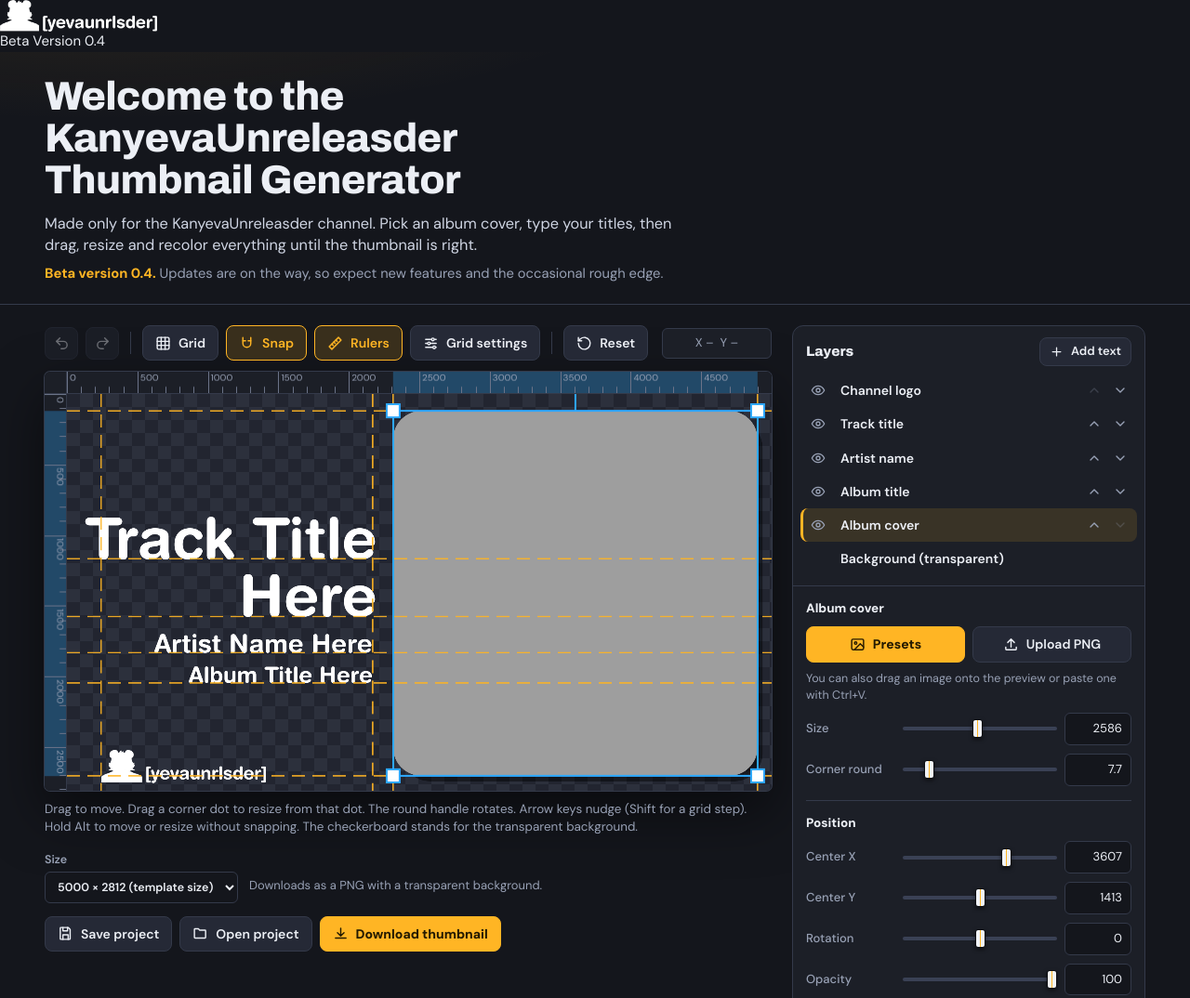
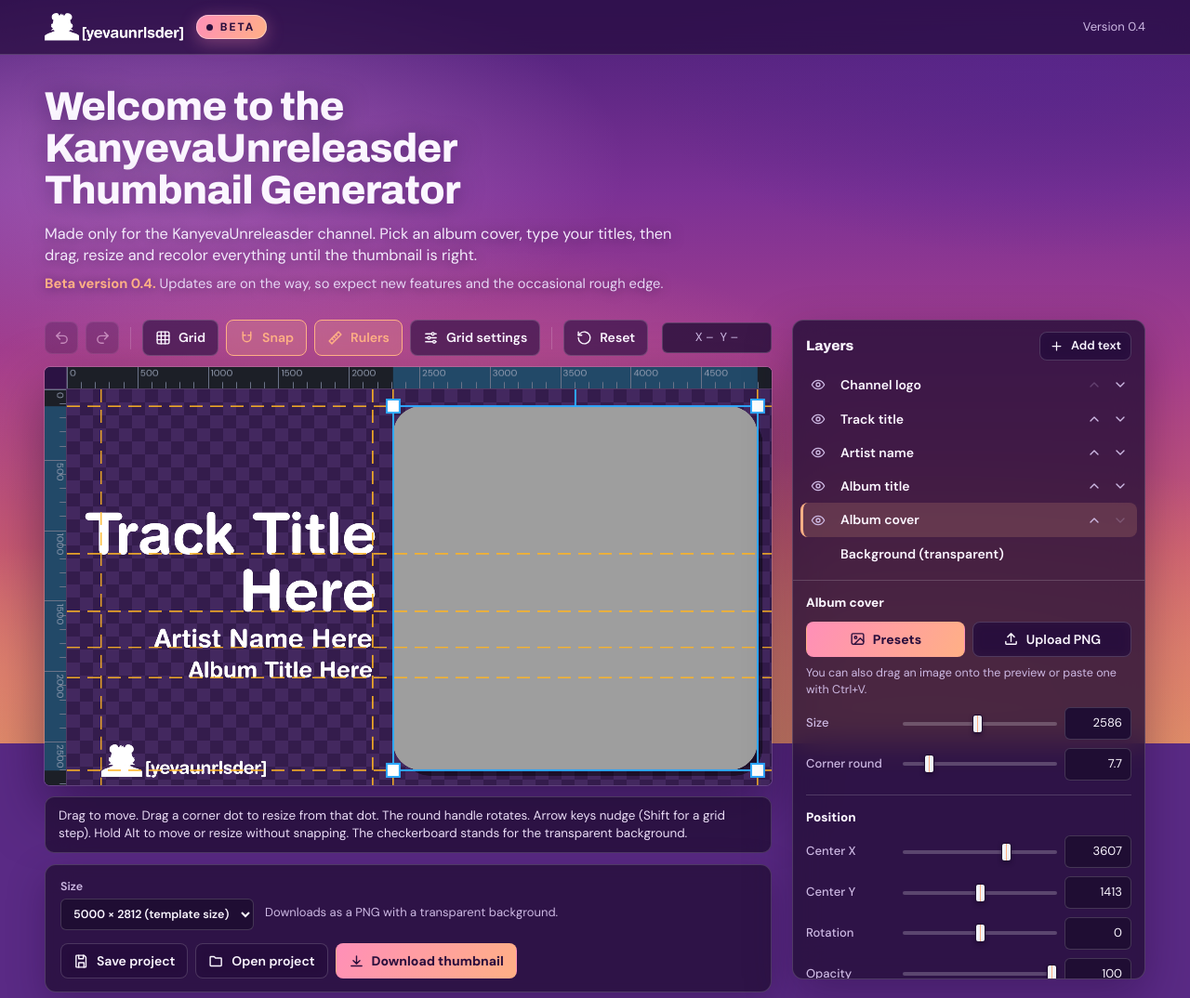
Before and after one commit to BryanVhi/Kanyeva-Thumbnail-Generator, a plain HTML site: page index.html in a window 1280 px wide. Shown: the top 1074 px of the page at 93% size. Drawn offline with Linux system fonts and the light colour scheme.

Commit message:
Add files via upload

```diff
--- a/css/style.css
+++ b/css/style.css
@@ -1,7 +1,6 @@
-/* KanyevaUnreleasder Thumbnail Generator, beta 0.1
-   Look: studio hardware. Graphite panels, a VU-meter amber, fader-style sliders,
-   and a strip of masking tape for the beta label. */
-
+/* KanyevaUnreleasder Thumbnail Generator, beta 0.4
+   Look: the Graduation sky. Deep violet melting into magenta, rose and peach,
+   with frosted dark-purple panels and a peach accent pulled from the horizon. */
 
 /* Thumbnail font, loaded from the repository */
 @font-face{
@@ -11,18 +10,19 @@
 }
 
 :root{
-  --bg:#14161c;
-  --panel:#1c1f27;
-  --panel-2:#252936;
-  --panel-3:#2e3342;
-  --line:#343a4a;
-  --text:#eceff5;
-  --muted:#98a1b5;
-  --amber:#ffb524;
-  --amber-deep:#e39a0c;
-  --amber-ink:#241a00;
+  --bg:#1f0d33;                       /* input fields */
+  --panel:rgba(36,14,56,.80);
+  --panel-2:rgba(255,255,255,.09);
+  --panel-3:rgba(255,255,255,.17);
+  --line:rgba(255,255,255,.17);
+  --text:#fbf6ff;
+  --muted:#cdb9e3;
+  --amber:#ffb085;                    /* peach from the horizon (name kept for older rules) */
+  --amber-deep:#f58f6b;
+  --amber-ink:#2b0f3d;
+  --pink:#ff8fb8;
   --sel:#2ea8ff;
-  --danger:#ff6b6b;
+  --danger:#ff9a9a;
   --r-sm:6px;
   --r-md:10px;
   --ui:'DM Sans',system-ui,-apple-system,'Segoe UI',Roboto,sans-serif;
@@ -32,38 +32,55 @@
 *{box-sizing:border-box}
 html{color-scheme:dark}
 body{
-  margin:0;background:var(--bg);color:var(--text);
+  margin:0;background:#5a2a85;color:var(--text);
   font:15px/1.45 var(--ui);
   -webkit-font-smoothing:antialiased;
+  min-height:100vh;
+}
+/* the sky: fixed behind everything, soft cloud shapes over a violet to peach gradient */
+body::before{
+  content:"";position:fixed;inset:0;z-index:-1;
+  background:
+    radial-gradient(55% 38% at 14% 22%, rgba(196,128,206,.55), transparent 70%),
+    radial-gradient(48% 34% at 88% 10%, rgba(88,38,140,.75), transparent 72%),
+    radial-gradient(52% 34% at 34% 56%, rgba(214,104,148,.50), transparent 72%),
+    radial-gradient(60% 38% at 78% 88%, rgba(246,152,108,.55), transparent 72%),
+    radial-gradient(40% 26% at 6% 92%, rgba(238,140,112,.55), transparent 72%),
+    linear-gradient(180deg,#4a2078 0%,#7b3195 26%,#a73f8c 50%,#c85a72 74%,#dc8a68 100%);
 }
 button,input,select,textarea{font:inherit;color:inherit}
 :focus-visible{outline:2px solid var(--amber);outline-offset:2px}
 [hidden]{display:none!important}
 
+/* ---------- Top bar: logo and the Beta badge stay put while you scroll ---------- */
+.topbar{
+  position:sticky;top:0;z-index:40;
+  background:rgba(38,12,62,.72);backdrop-filter:blur(14px);-webkit-backdrop-filter:blur(14px);
+  border-bottom:1px solid var(--line);
+}
+.topbar-in{display:flex;align-items:center;gap:14px;height:58px;padding:0 clamp(16px,4vw,48px)}
+.brand-logo{height:30px;width:auto;display:block}
+.beta-badge{
+  display:inline-flex;align-items:center;gap:8px;flex:none;
+  height:26px;padding:0 13px 0 11px;border-radius:999px;
+  font:800 12px/1 var(--ui);letter-spacing:.16em;text-transform:uppercase;
+  color:var(--amber-ink);
+  background:linear-gradient(120deg,var(--pink) 0%,var(--amber) 100%);
+  box-shadow:inset 0 0 0 1px rgba(255,255,255,.4),0 4px 18px rgba(255,143,184,.35);
+}
+.beta-badge::before{content:"";width:7px;height:7px;border-radius:50%;background:var(--amber-ink)}
+.topbar .ver{margin-left:auto;color:var(--muted);font-size:13px}
+
 /* ---------- Welcome header ---------- */
-.welcome{
-  padding:26px clamp(16px,4vw,48px) 22px;
-  border-bottom:1px solid var(--line);
-  background:
-    radial-gradient(900px 260px at 8% -40%, rgba(255,181,36,.10), transparent 70%),
-    var(--bg);
-}
-.brandrow{display:flex;align-items:center;gap:16px;margin-bottom:14px}
-.brand-logo{height:34px;width:auto;display:block}
-.tape{
-  display:inline-block;background:var(--amber);color:var(--amber-ink);
-  font-weight:800;font-size:13px;letter-spacing:.02em;
-  padding:4px 14px;transform:rotate(-3deg);
-  clip-path:polygon(2% 0,98% 0,100% 18%,98% 36%,100% 54%,98% 72%,100% 90%,98% 100%,2% 100%,0 82%,2% 64%,0 46%,2% 28%,0 10%);
-}
+.welcome{padding:34px clamp(16px,4vw,48px) 6px}
 .welcome h1{
   margin:0;
   font-family:var(--display);font-weight:800;font-stretch:125%;
   font-size:clamp(1.55rem,3.4vw,2.7rem);line-height:1.04;letter-spacing:-.015em;
-  max-width:26ch;text-wrap:balance;
+  max-width:26ch;text-wrap:balance;text-shadow:0 2px 26px rgba(40,10,70,.5);
 }
-.lede{margin:12px 0 0;max-width:62ch;color:#cfd5e3;font-size:1.02rem}
-.betanote{margin:8px 0 0;color:var(--muted);font-size:.92rem}
+.lede{margin:12px 0 0;max-width:62ch;color:#f3e9fb;font-size:1.02rem;text-shadow:0 1px 14px rgba(40,10,70,.5)}
+.betanote{margin:8px 0 0;color:#e6d6f4;font-size:.92rem;text-shadow:0 1px 12px rgba(40,10,70,.5)}
 .betanote strong{color:var(--amber);font-weight:700}
 
 /* ---------- Layout ---------- */
@@ -72,27 +89,27 @@ button,input,select,textarea{font:inherit;color:inherit}
   padding:22px clamp(16px,4vw,48px) 30px;align-items:start;
 }
 .stage{min-width:0}
-.foot{padding:0 clamp(16px,4vw,48px) 28px;color:var(--muted);font-size:.85rem}
+.foot{padding:16px clamp(16px,4vw,48px) 22px;color:#efe2fa;font-size:.85rem;background:rgba(38,12,62,.55);border-top:1px solid var(--line)}
 
 /* ---------- Buttons ---------- */
 .btn{
   display:inline-flex;align-items:center;gap:8px;
-  background:var(--panel-2);border:1px solid var(--line);color:var(--text);
+  background:rgba(40,14,64,.62);border:1px solid var(--line);color:var(--text);
   padding:8px 13px;border-radius:8px;cursor:pointer;font-weight:600;font-size:14px;
   transition:background .15s,border-color .15s,transform .05s;
-  white-space:nowrap;
+  white-space:nowrap;backdrop-filter:blur(6px);-webkit-backdrop-filter:blur(6px);
 }
-.btn:hover:not(:disabled){background:var(--panel-3);border-color:#454c60}
+.btn:hover:not(:disabled){background:rgba(74,30,106,.82);border-color:rgba(255,255,255,.34)}
 .btn:active:not(:disabled){transform:translateY(1px)}
 .btn:disabled{opacity:.4;cursor:not-allowed}
 .btn svg{width:17px;height:17px;flex:none}
 .btn.icon{padding:8px;width:36px;justify-content:center}
 .btn.small{padding:5px 10px;font-size:13px}
 .btn.small svg{width:15px;height:15px}
-.btn.primary{background:var(--amber);border-color:var(--amber);color:var(--amber-ink);font-weight:800}
-.btn.primary:hover:not(:disabled){background:#ffc552;border-color:#ffc552}
+.btn.primary{background:linear-gradient(120deg,var(--pink),var(--amber));border-color:transparent;color:var(--amber-ink);font-weight:800}
+.btn.primary:hover:not(:disabled){background:linear-gradient(120deg,#ffa3c6,#ffc4a2);border-color:transparent}
 .btn.danger{color:var(--danger)}
-.btn[aria-pressed="true"]{background:rgba(255,181,36,.16);border-color:var(--amber);color:var(--amber)}
+.btn[aria-pressed="true"]{background:rgba(255,176,133,.22);border-color:var(--amber);color:var(--amber)}
 .btn.wide{flex:1;justify-content:center}
 
 /* ---------- Toolbar ---------- */
@@ -103,13 +120,13 @@ button,input,select,textarea{font:inherit;color:inherit}
 /* ---------- Canvas ---------- */
 .canvas-wrap{
   position:relative;width:100%;aspect-ratio:5000/2812;border-radius:6px;overflow:hidden;
-  background:repeating-conic-gradient(#2c303c 0% 25%,#222530 0% 50%) 0 0/28px 28px;
-  box-shadow:0 0 0 1px var(--line),0 24px 60px rgba(0,0,0,.5);
+  background:repeating-conic-gradient(#43285f 0% 25%,#341c4c 0% 50%) 0 0/28px 28px;
+  box-shadow:0 0 0 1px var(--line),0 24px 60px rgba(25,5,45,.5);
 }
 #stage{display:block;width:100%;height:100%;touch-action:none;cursor:default}
 .dropveil{
   position:absolute;inset:0;display:none;align-items:center;justify-content:center;text-align:center;
-  background:rgba(20,22,28,.78);border:3px dashed var(--amber);color:var(--amber);
+  background:rgba(31,13,51,.84);border:3px dashed var(--amber);color:var(--amber);
   font-family:var(--display);font-stretch:125%;font-weight:800;font-size:clamp(1rem,2.4vw,1.6rem);padding:20px;
 }
 .canvas-wrap.dragging .dropveil{display:flex}
@@ -117,7 +134,9 @@ button,input,select,textarea{font:inherit;color:inherit}
 /* ---------- Export bar ---------- */
 .exportbar{
   display:flex;flex-wrap:wrap;gap:14px;justify-content:space-between;align-items:flex-end;
-  margin-top:16px;
+  margin-top:12px;padding:14px 16px;border-radius:12px;
+  background:var(--panel);border:1px solid var(--line);
+  backdrop-filter:blur(14px);-webkit-backdrop-filter:blur(14px);box-shadow:0 14px 40px rgba(30,5,50,.3);
 }
 .export-opts{display:flex;flex-wrap:wrap;gap:12px}
 .export-actions{display:flex;flex-wrap:wrap;gap:8px}
@@ -128,14 +147,15 @@ select,input[type=text],input[type=number],textarea{
 }
 select{cursor:pointer}
 textarea{resize:vertical;width:100%;line-height:1.35}
-select:hover,input[type=text]:hover,input[type=number]:hover,textarea:hover{border-color:#4a5268}
+select:hover,input[type=text]:hover,input[type=number]:hover,textarea:hover{border-color:rgba(255,255,255,.34)}
 
 /* ---------- Inspector ---------- */
 .inspector{
-  position:sticky;top:14px;
+  position:sticky;top:74px;
   display:flex;flex-direction:column;
-  max-height:calc(100vh - 28px);
+  max-height:calc(100vh - 90px);
   background:var(--panel);border:1px solid var(--line);border-radius:12px;overflow:hidden;
+  backdrop-filter:blur(16px);-webkit-backdrop-filter:blur(16px);box-shadow:0 18px 50px rgba(30,5,50,.35);
 }
 .layers-head{flex:none;display:flex;align-items:center;justify-content:space-between;padding:12px 14px 8px}
 .layers-head h2{margin:0;font-size:15px;font-weight:800;font-family:var(--display);font-stretch:112%}
@@ -145,7 +165,7 @@ select:hover,input[type=text]:hover,input[type=number]:hover,textarea:hover{bord
   padding:2px 4px 2px 2px;border-radius:8px;border-left:3px solid transparent;cursor:pointer;
 }
 .layer:hover{background:var(--panel-2)}
-.layer.sel{background:rgba(255,181,36,.13);border-left-color:var(--amber)}
+.layer.sel{background:rgba(255,176,133,.17);border-left-color:var(--amber)}
 .layer .name{padding:6px 4px;font-weight:600;font-size:14px;overflow:hidden;text-overflow:ellipsis;white-space:nowrap}
 .layer.off .name{color:var(--muted);text-decoration:line-through}
 .layer .tools{display:flex;gap:0}
@@ -176,16 +196,16 @@ select:hover,input[type=text]:hover,input[type=number]:hover,textarea:hover{bord
 input[type=range]{
   -webkit-appearance:none;appearance:none;width:100%;height:24px;background:transparent;margin:0;cursor:pointer;
 }
-input[type=range]::-webkit-slider-runnable-track{height:4px;border-radius:2px;background:#3a4155}
-input[type=range]::-moz-range-track{height:4px;border-radius:2px;background:#3a4155}
+input[type=range]::-webkit-slider-runnable-track{height:4px;border-radius:2px;background:rgba(255,255,255,.22)}
+input[type=range]::-moz-range-track{height:4px;border-radius:2px;background:rgba(255,255,255,.22)}
 input[type=range]::-webkit-slider-thumb{
   -webkit-appearance:none;width:11px;height:20px;margin-top:-8px;border-radius:3px;
-  background:linear-gradient(90deg,#f1f3f8 0 42%,var(--amber) 42% 58%,#f1f3f8 58%);border:1px solid #0d0e12;
-  box-shadow:0 2px 4px rgba(0,0,0,.5);
+  background:linear-gradient(90deg,#f1f3f8 0 42%,var(--amber) 42% 58%,#f1f3f8 58%);border:1px solid #1d0a2e;
+  box-shadow:0 2px 4px rgba(25,5,45,.5);
 }
 input[type=range]::-moz-range-thumb{
   width:9px;height:18px;border-radius:3px;
-  background:linear-gradient(90deg,#f1f3f8 0 42%,var(--amber) 42% 58%,#f1f3f8 58%);border:1px solid #0d0e12;
+  background:linear-gradient(90deg,#f1f3f8 0 42%,var(--amber) 42% 58%,#f1f3f8 58%);border:1px solid #1d0a2e;
 }
 input[type=range]:hover::-webkit-slider-thumb{border-color:var(--amber)}
 
@@ -202,7 +222,7 @@ input[type=color]::-moz-color-swatch{border:0;border-radius:3px}
 /* switch */
 .switch{position:relative;display:inline-block;width:38px;height:22px;flex:none}
 .switch input{position:absolute;inset:0;opacity:0;margin:0;cursor:pointer}
-.switch span{position:absolute;inset:0;border-radius:11px;background:#3a4155;transition:background .15s;pointer-events:none}
+.switch span{position:absolute;inset:0;border-radius:11px;background:rgba(255,255,255,.22);transition:background .15s;pointer-events:none}
 .switch span::after{content:"";position:absolute;top:3px;left:3px;width:16px;height:16px;border-radius:50%;background:#fff;transition:transform .15s}
 .switch input:checked + span{background:var(--amber)}
 .switch input:checked + span::after{transform:translateX(16px);background:var(--amber-ink)}
@@ -215,15 +235,15 @@ input[type=color]::-moz-color-swatch{border:0;border-radius:3px}
   padding:6px 8px;font-size:13px;font-weight:600;cursor:pointer;color:var(--muted);min-width:34px;
   display:inline-flex;align-items:center;justify-content:center;gap:6px;
 }
-.seg button:hover{color:var(--text);border-color:#4a5268}
-.seg button[aria-pressed="true"]{background:rgba(255,181,36,.16);border-color:var(--amber);color:var(--amber)}
+.seg button:hover{color:var(--text);border-color:rgba(255,255,255,.34)}
+.seg button[aria-pressed="true"]{background:rgba(255,176,133,.22);border-color:var(--amber);color:var(--amber)}
 .seg svg{width:16px;height:16px}
 
 .note{color:var(--muted);font-size:12.5px;margin:2px 0 10px}
 
 /* ---------- Modal ---------- */
 .modal{position:fixed;inset:0;z-index:50;display:grid;place-items:center;padding:16px}
-.modal-backdrop{position:absolute;inset:0;background:rgba(8,9,12,.74);backdrop-filter:blur(4px)}
+.modal-backdrop{position:absolute;inset:0;background:rgba(22,6,38,.72);backdrop-filter:blur(4px)}
 .dialog{
   position:relative;width:min(880px,100%);max-height:calc(100vh - 32px);overflow:auto;
   background:var(--panel);border:1px solid var(--line);border-radius:14px;padding:18px 18px 14px;
@@ -243,7 +263,7 @@ input[type=color]::-moz-color-swatch{border:0;border-radius:3px}
 .preset img{width:100%;height:100%;object-fit:cover;display:block}
 .preset .label{display:block;margin-top:6px;font-size:13px;font-weight:600}
 .preset.upload .thumb{
-  display:grid;place-items:center;border:2px dashed #4a5268;color:var(--amber);text-align:center;font-weight:700;padding:10px;
+  display:grid;place-items:center;border:2px dashed rgba(255,255,255,.34);color:var(--amber);text-align:center;font-weight:700;padding:10px;
 }
 .preset.upload svg{width:28px;height:28px;display:block;margin:0 auto 6px}
 .dialog-foot{color:var(--muted);font-size:13px;margin:14px 0 0}
@@ -252,9 +272,9 @@ code{background:var(--bg);border:1px solid var(--line);border-radius:4px;padding
 /* ---------- Toast ---------- */
 .toast{
   position:fixed;left:50%;bottom:24px;transform:translate(-50%,20px);opacity:0;pointer-events:none;
-  background:#0c0d11;border:1px solid var(--line);border-left:4px solid var(--amber);
+  background:#1a0a2a;border:1px solid var(--line);border-left:4px solid var(--amber);
   padding:11px 16px;border-radius:8px;max-width:min(560px,92vw);z-index:80;
-  transition:opacity .2s,transform .2s;box-shadow:0 12px 40px rgba(0,0,0,.5);
+  transition:opacity .2s,transform .2s;box-shadow:0 12px 40px rgba(25,5,45,.5);
 }
 .toast.show{opacity:1;transform:translate(-50%,0)}
 .toast.err{border-left-color:var(--danger)}
@@ -262,7 +282,7 @@ code{background:var(--bg);border:1px solid var(--line);border-radius:4px;padding
 /* ---------- Responsive ---------- */
 @media (max-width:1020px){
   .app{grid-template-columns:1fr}
-  .inspector{position:static;max-height:none}
+  .inspector{position:static;max-height:none;backdrop-filter:none}
   .props{overflow:visible}
 }
 @media (max-width:560px){
@@ -281,18 +301,18 @@ code{background:var(--bg);border:1px solid var(--line);border-radius:4px;padding
   margin-left:auto;font-variant-numeric:tabular-nums;font-size:13px;color:var(--muted);
   background:var(--panel);border:1px solid var(--line);border-radius:6px;padding:6px 10px;min-width:118px;text-align:center;
 }
-.stagehint{margin:10px 0 0;color:var(--muted);font-size:.84rem;max-width:90ch}
+.stagehint{margin:12px 0 0;color:#eadcf6;font-size:.84rem;padding:10px 14px;border-radius:10px;background:var(--panel);border:1px solid var(--line);backdrop-filter:blur(14px);-webkit-backdrop-filter:blur(14px)}
 
 /* ---------- Stage with rulers ---------- */
 .stage-frame{
   display:grid;grid-template-columns:24px minmax(0,1fr);grid-template-rows:24px auto;
-  background:#1c1f27;border-radius:6px;box-shadow:0 0 0 1px var(--line),0 24px 60px rgba(0,0,0,.5);overflow:hidden;
+  background:#2b1243;border-radius:6px;box-shadow:0 0 0 1px var(--line),0 24px 60px rgba(25,5,45,.5);overflow:hidden;
 }
 .stage-frame .canvas-wrap{grid-column:2;grid-row:2;border-radius:0;box-shadow:none}
-.ruler{display:block;background:#1c1f27;touch-action:none}
+.ruler{display:block;background:#2b1243;touch-action:none}
 .ruler.h{grid-column:2;grid-row:1;width:100%;height:24px;cursor:s-resize;border-bottom:1px solid var(--line)}
 .ruler.v{grid-column:1;grid-row:2;width:24px;height:100%;cursor:e-resize;border-right:1px solid var(--line)}
-.ruler-corner{grid-column:1;grid-row:1;background:#1c1f27;border-right:1px solid var(--line);border-bottom:1px solid var(--line)}
+.ruler-corner{grid-column:1;grid-row:1;background:#2b1243;border-right:1px solid var(--line);border-bottom:1px solid var(--line)}
 .stage-frame.no-rulers{grid-template-columns:0 minmax(0,1fr);grid-template-rows:0 auto}
 .stage-frame.no-rulers .ruler,.stage-frame.no-rulers .ruler-corner{display:none}
 
@@ -300,7 +320,7 @@ code{background:var(--bg);border:1px solid var(--line);border-radius:4px;padding
 .gridpanel{
   position:absolute;z-index:30;top:calc(100% + 8px);left:0;width:min(380px,100%);
   max-height:min(72vh,640px);overflow:auto;
-  background:var(--panel);border:1px solid #454c60;border-radius:12px;padding:6px 14px 14px;
+  background:rgba(34,12,54,.96);border:1px solid rgba(255,255,255,.34);border-radius:12px;padding:6px 14px 14px;
   box-shadow:0 24px 70px rgba(0,0,0,.65);
 }
 .gp-head{display:flex;align-items:center;justify-content:space-between;padding:8px 0 2px}
```
